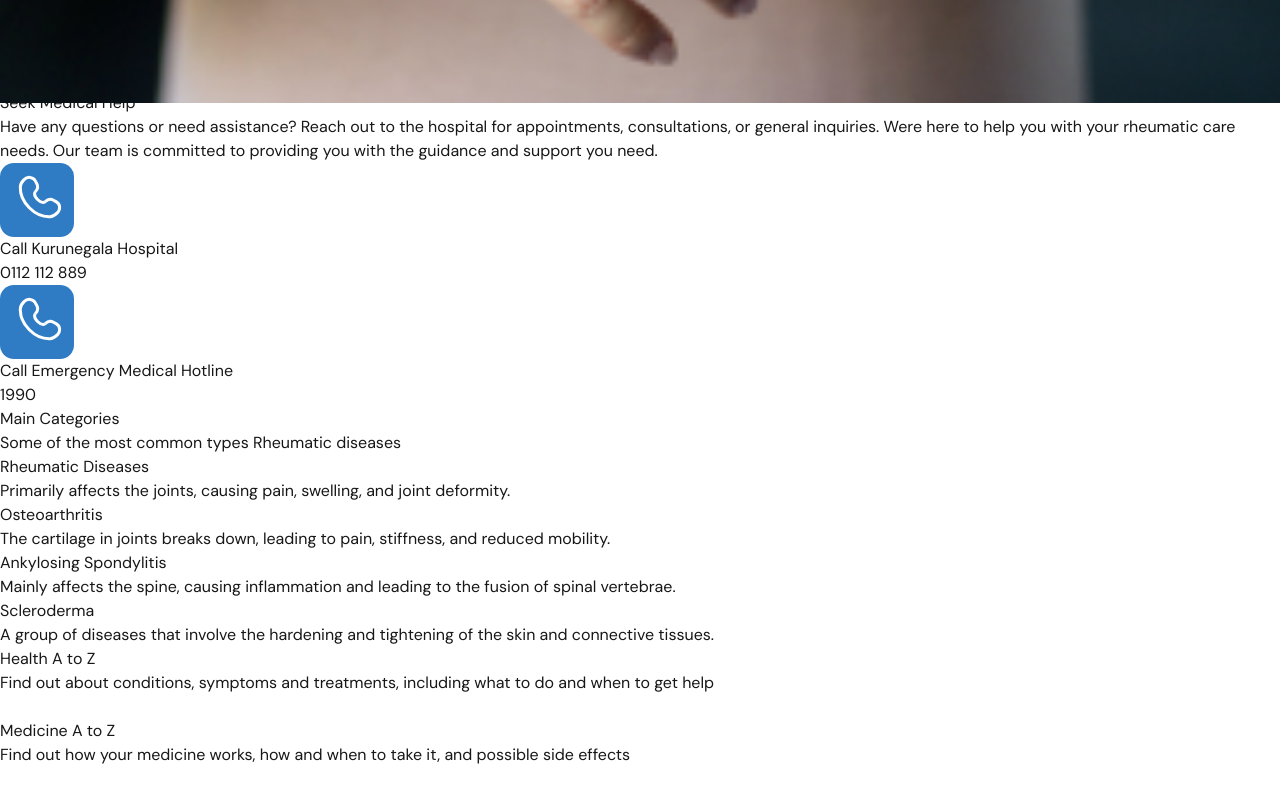
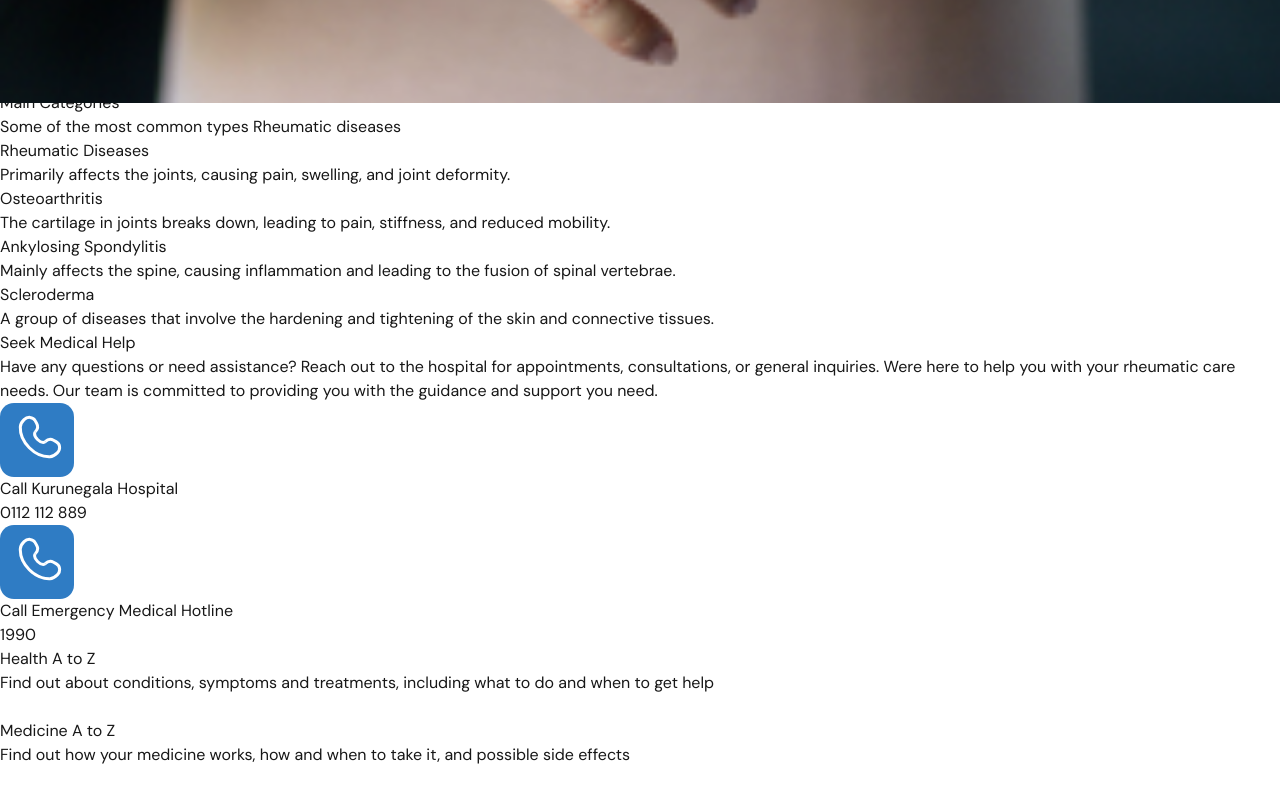
Before and after one commit to sliitsesc/rheumaconnect-fe, a Next.js app: page / in a window 1280 px wide. Shown: the part 697-1488 px from the top of the page. Built offline with nearby package versions, Linux system fonts and the light colour scheme.

Commit message:
fix: contact section overlapping issue

```diff
--- a/src/app/components/ContactCard.tsx
+++ b/src/app/components/ContactCard.tsx
@@ -2,8 +2,8 @@ import React from "react";
 
 function ContactCard() {
   return (
-    <section className="relative max-w-[1512px] mx-auto py-[58px] px-[32px] lg:px-0 gap-[10px] md:gap-0 ">
-      <div className="container md:pl-[67px] md:pr-[67px] mx-auto flex flex-col md:flex-row items-center gap-[67px]  md:mt-[130px] md:mb-[130px] md:absolute">
+    <section className="relative max-w-[1512px] mx-auto py-[58px] px-[32px] lg:px-0 gap-[10px] md:gap-0 bg-white">
+      <div className="container md:pl-[67px] md:pr-[67px] mx-auto flex flex-col md:flex-row items-center gap-[67px]  md:mt-[130px] md:mb-[130px] ">
         {/* Text container */}
         <div className="text flex flex-col gap-6 max-w-[633px] min-h-[240px] order-1 md:order-2">
           <h2 className="font-extrabold text-[32px] leading-[41.66px] text-[#484848] font-[DM Sans] text-center md:text-[42px] md:leading-[54.68px] md:text-[#484848] md:text-left md:w-auto md:h-auto">
@@ -22,7 +22,8 @@ function ContactCard() {
           {/* "Call Kurunegala Hospital" button */}
           <a
             href="tel:0112112889"
-            className="py-[27px] px-[27px] gap-[33px] flex md:gap-0 md:items-center md:py-5 max-w-full md:max-w-[678px] pl-5 w-full bg-[#E7F2FC] rounded-2xl hover:bg-[#D6EAFB] transition">
+            className="py-[27px] px-[27px] gap-[33px] flex md:gap-0 md:items-center md:py-5 max-w-full md:max-w-[678px] pl-5 w-full bg-[#E7F2FC] rounded-2xl hover:bg-[#D6EAFB] transition"
+          >
             <img
               loading="lazy"
               src="./call_icon.svg"
@@ -42,7 +43,8 @@ function ContactCard() {
           {/* "Call Emergency Medical Hotline" button */}
           <a
             href="tel:1990"
-            className="py-[27px] px-[27px] gap-[33px] flex md:gap-0 md:items-center md:py-5 max-w-full md:max-w-[678px] pl-5 w-full bg-[#E7F2FC] rounded-2xl hover:bg-[#D6EAFB] transition">
+            className="py-[27px] px-[27px] gap-[33px] flex md:gap-0 md:items-center md:py-5 max-w-full md:max-w-[678px] pl-5 w-full bg-[#E7F2FC] rounded-2xl hover:bg-[#D6EAFB] transition"
+          >
             <img
               loading="lazy"
               src="./call_icon.svg"
--- a/src/app/page.tsx
+++ b/src/app/page.tsx
@@ -12,8 +12,8 @@ export default function Home() {
     <div>
       <HeroSection selectedLang="en" />
       <CardsSection />
+      <MainCategorySection />
       <ContactCard />
-      <MainCategorySection />
       <AZCards azCards={translationsData["en"]["az-cards"]} />
     </div>
   );
```
